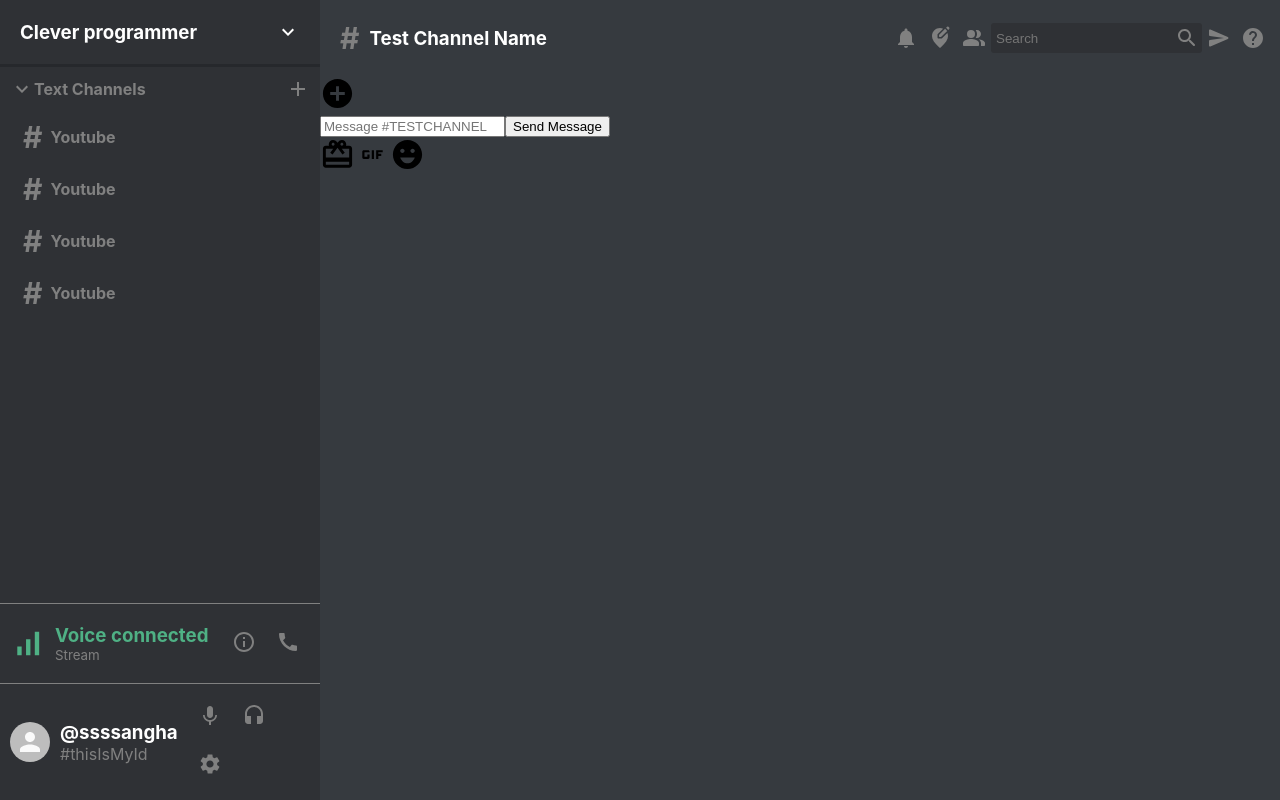
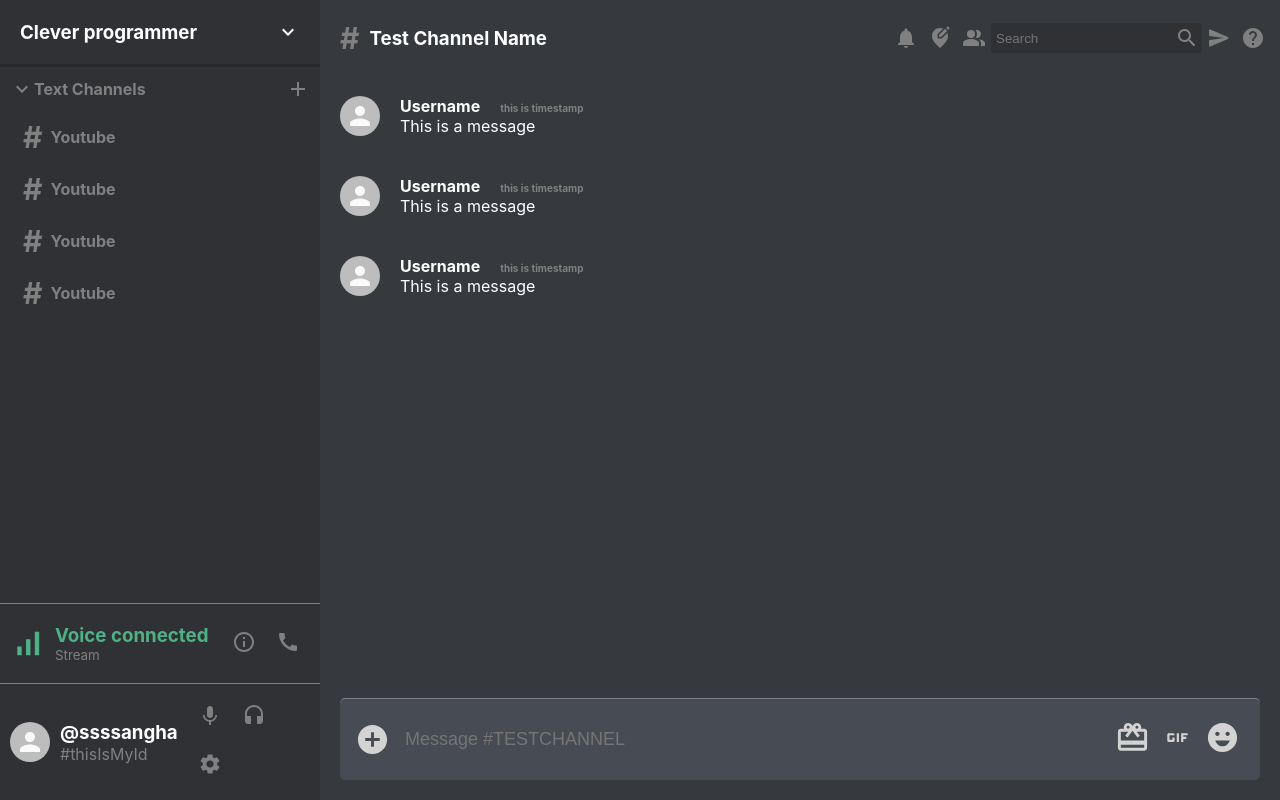
Before and after one commit to raustime/react-discord-tutor, a React (Create React App) app: page / in a window 1280 px wide. Built offline with nearby package versions, Linux system fonts and the light colour scheme.

Commit message:
Design main futures done

```diff
--- a/src/Chat.css
+++ b/src/Chat.css
@@ -5,3 +5,41 @@
     background-color: #363a3f;
     height: 100vh;
 }
+
+.chat__messages {
+    flex: 1;
+}
+
+.chat__input {
+    color: lightgray;
+    display: flex;
+    align-items: center;
+    justify-content: space-between;
+    padding: 15px;
+    border-radius: 5px;
+    margin: 20px;
+    border-top: 1px solid gray;
+    background-color: #474b53;
+}
+
+.chat__input > form >input {
+    padding: 15px;
+    background: transparent;
+    border: none;
+    outline-width: 0;
+    color: white;
+    font-size: large;
+    width: 100%;
+}
+
+.chat__input > form {
+    flex: 1;
+}
+
+.chat__inputButton {
+    display: none;
+}
+
+.chat__inputIcons > .MuiSvgIcon-root {
+    padding: 5px;
+}
--- a/src/Chat.js
+++ b/src/Chat.js
@@ -6,13 +6,16 @@
 
 import "./Chat.css";
 import ChatHeader from './ChatHeader';
+import Message from './Message';
 
 function Chat() {
     return (
         <div className="chat">
             <ChatHeader />
             <div className="chat__messages">
-
+                <Message />
+                <Message />
+                <Message />
             </div>
             <div className="chat__input">
                 <AddCircleIcon fontSize='large' />
--- /dev/null
+++ b/src/Message.css
@@ -0,0 +1,16 @@
+.message {
+    display: flex;
+    align-items: center;
+    padding: 20px;
+    color: white;
+}
+
+.message__info {
+    margin-left: 20px;
+}
+
+.message__timestamp {
+    color: gray;
+    margin-left: 20px;
+    font-size: x-small;
+}
--- /dev/null
+++ b/src/Message.js
@@ -0,0 +1,22 @@
+import { Avatar } from '@material-ui/core';
+import React from 'react';
+import './Message.css';
+
+function Message() {
+    return (
+        <div className="message">
+            <Avatar />
+            <div className="message__info">
+                <h4>
+                    Username
+                    <span className="message__timestamp">this is timestamp</span>
+                </h4>
+                <p>
+                    This is a message
+                </p>
+            </div>
+        </div>
+    );
+}
+
+export default Message;
```
Also changed, not shown: 1 other file (tests, documents, lock files or other folders).
